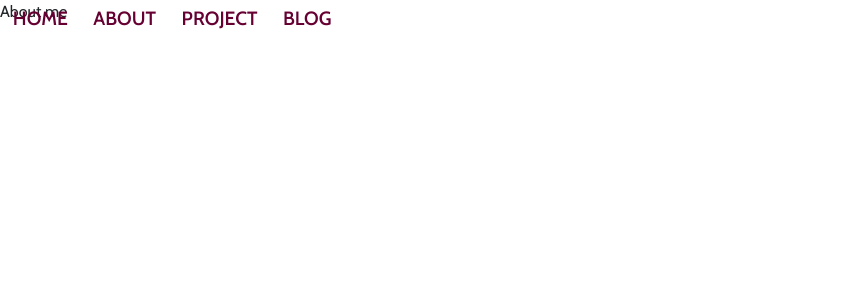
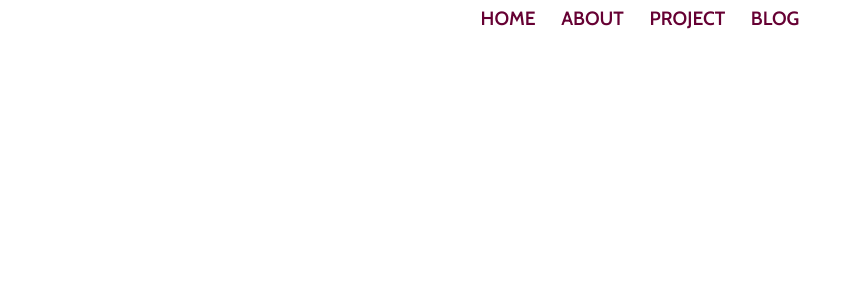
Before and after one commit to kailey16/kailey16.github.io, a React (Create React App) app: page /aboutme in a window 1280 px wide. Shown: the top 300 px of the page, without its empty margins (0-862 px from the left). Built offline with nearby package versions, Linux system fonts and the light colour scheme; a web font is replaced by a local one.

Commit message:
navbar centered

```diff
--- a/src/AboutMe/AboutMe.js
+++ b/src/AboutMe/AboutMe.js
@@ -2,8 +2,8 @@ import React from 'react'
 
 const AboutMe = () => {
   return (
-    <div>
-      About me
+    <div id="aboutme">
+
     </div>
   )
 }
--- a/src/style/App.css
+++ b/src/style/App.css
@@ -30,6 +30,9 @@ body {
 #navbar {
   height: 5vh;
   padding-top: 0.5vh;
+  width: 50vw;
+  margin-left: 25vw;
+  text-align: center;
   position: fixed;
 }
 
--- a/src/style/Home.css
+++ b/src/style/Home.css
@@ -10,7 +10,7 @@
   font-size: 3.5vw;
   font-weight: 700;
   z-index: 1;
-  padding: 38vh 0 0 3vw;
+  padding: 40vh 0 0 3vw;
 }
 
 .mainTitleLine2 {
```
